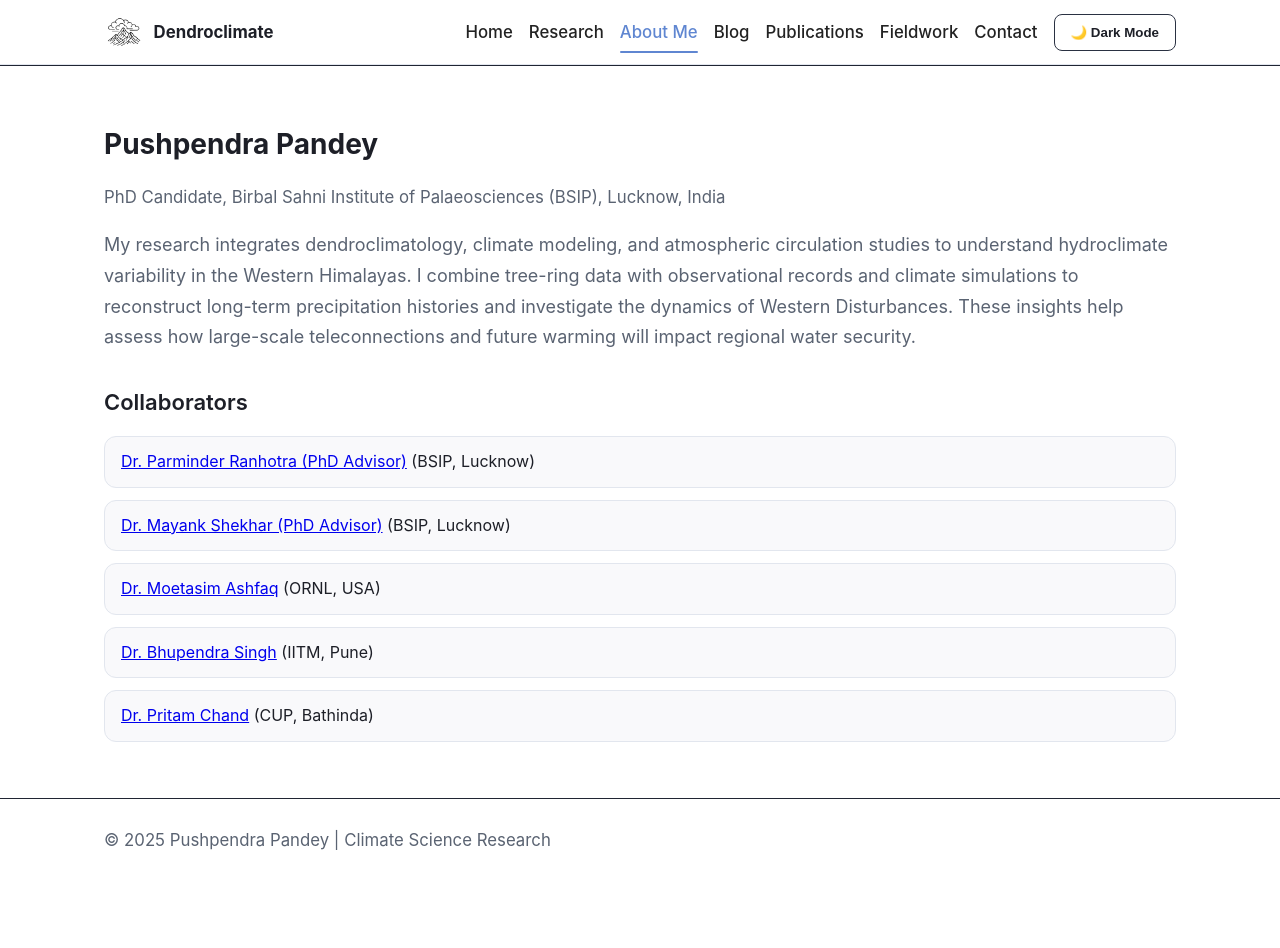
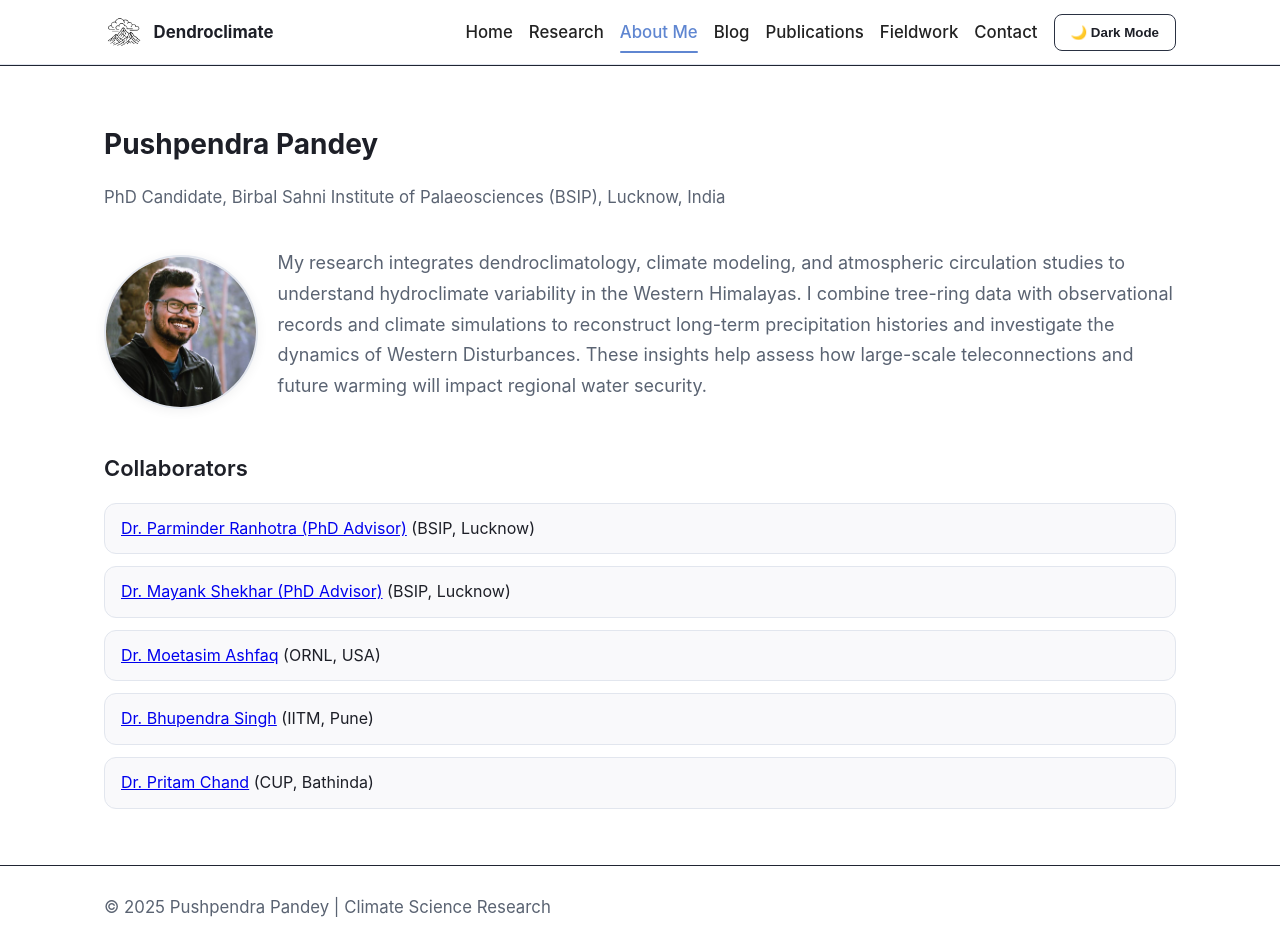
Before and after one commit to u4sin/dendroclimate-site, a React (Vite) app: page /aboutme in a window 1280 px wide. Before the commit the page ends 882 px from the top, so only its background shows below. Built offline with nearby package versions, Linux system fonts and the light colour scheme.

Commit message:
profile pic added

```diff
--- a/src/pages/Aboutme.jsx
+++ b/src/pages/Aboutme.jsx
@@ -9,7 +9,14 @@ export default function Aboutme() {
       title="Pushpendra Pandey"
       lead="PhD Candidate, Birbal Sahni Institute of Palaeosciences (BSIP), Lucknow, India"
     >
-      {/* Research description */}
+       <div className="about-header">
+        <img
+          src="/images/profile.jpeg"
+          alt="Pushpendra Pandey"
+          className="about-avatar"
+          loading="eager"
+        />
+        <div className="about-header-text">
       <p className="about-text">
         My research integrates dendroclimatology, climate modeling, and atmospheric circulation studies
         to understand hydroclimate variability in the Western Himalayas. I combine tree-ring data with
@@ -17,6 +24,8 @@ export default function Aboutme() {
         and investigate the dynamics of Western Disturbances. These insights help assess how large-scale
         teleconnections and future warming will impact regional water security.
       </p>
+      </div>
+      </div>
 
       {/* Collaborators */}
       <h3 className="collab-heading">Collaborators</h3>
--- a/src/styles.css
+++ b/src/styles.css
@@ -879,3 +879,42 @@ h2 { font-size: clamp(1.3rem, 1.6vw + 0.9rem, 2rem); }
 .leaflet-map .leaflet-popup-pane   { z-index: 260; }
 .leaflet-map .leaflet-top,
 .leaflet-map .leaflet-bottom       { z-index: 270; }
+
+
+/* About header with circular avatar */
+.about-header{
+  display: grid;
+  grid-template-columns: auto 1fr;
+  gap: clamp(12px, 3vw, 20px);
+  align-items: center;
+  margin-bottom: 18px;
+}
+
+.about-avatar{
+  width: clamp(84px, 12vw, 200px);
+  aspect-ratio: 1 / 1;
+  border-radius: 50%;
+  object-fit: cover;
+  border: 2px solid var(--border);
+  box-shadow: 0 2px 12px rgba(0,0,0,.06);
+  /* sharpen edges if your image is large */
+  image-rendering: auto;
+}
+
+.dark-theme .about-avatar{
+  border-color: #2a3142;          /* subtle dark border */
+  box-shadow: 0 2px 14px rgba(0,0,0,.35);
+}
+
+.about-header-text{ min-width: 0; }
+
+/* Stack on small screens */
+@media (max-width: 640px){
+  .about-header{
+    grid-template-columns: 1fr;
+    text-align: left;             /* or center if you prefer */
+  }
+  .about-avatar{
+    justify-self: start;          /* change to center for centered avatar */
+  }
+}
```
Also changed, not shown: public/images/profile.jpeg (added).
